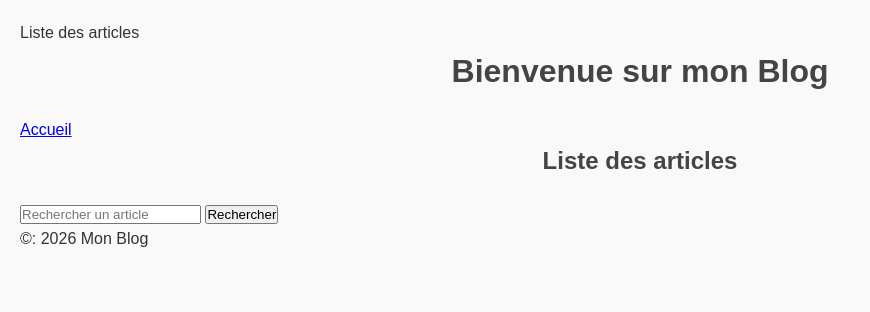
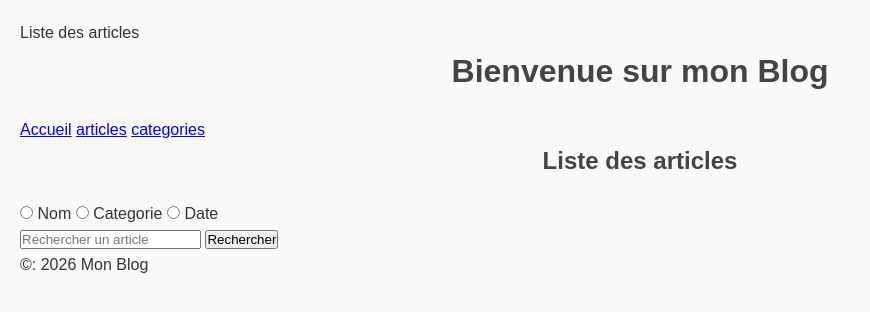
Before and after one commit to Fodba/tuto_django, a Django app: template monBlog/blog/templates/blog/liste_articles.html in a window 1280 px wide. Shown: the top 312 px of the page, without its empty margins (0-870 px from the left). Run offline with Django 5.2, Linux system fonts and the light colour scheme; the template is opened without the code that fills it, so the values that code supplies are empty.

Commit message:
partie 6: reste filtre par date

```diff
--- a/monBlog/blog/admin.py
+++ b/monBlog/blog/admin.py
@@ -1,5 +1,6 @@
 from django.contrib import admin
-from .models import Article
+from .models import Article, Categorie
 
 # Register your models here.
 admin.site.register(Article)
+admin.site.register(Categorie)
--- a/monBlog/blog/templates/blog/liste_articles.html
+++ b/monBlog/blog/templates/blog/liste_articles.html
@@ -5,13 +5,23 @@
 {% block content %}
     <h2>Liste des articles</h2>
     <form method="get" action="">
+        <div>
+            <input type="radio" name="champ" id="nom" value="nom" />
+            <label for="nom">Nom</label>
+            <input type="radio" name="champ" id="categorie" value="categorie" />
+            <label for="categorie">Categorie</label>
+            <input type="radio" name="champ" id="date" value="date" />
+            <label for="date">Date</label>
+        </div>
+
+
         <input type="text" name="q" placeholder="Rechercher un article">
         <button type="submit">Rechercher</button>
     </form>
     <ul>
         {% for article in articles %}
             <li>
-                <p><strong>{{ article.titre }}</strong> - {{ article.date_publication|date:"d/M/Y - H:i" }}</p>
+                <p><strong>{{ article.titre }} ({{ article.categorie}})</strong> - {{ article.date_publication|date:"d/M/Y - H:i" }}</p>
                 <p>{{ article.contenu }}</p>
             </li>
         {% endfor %}
--- a/monBlog/blog/urls.py
+++ b/monBlog/blog/urls.py
@@ -1,9 +1,11 @@
 from django.urls import path
 from . import views
-from .views import ListeArticlesView, CreerArticleView
+from .views import ListeArticlesView, CreerArticleView, ListeCategorieView, CreerCategorieView
 
 urlpatterns = [
     # path('',views.liste_articles,name="liste_articles"),
-    path('', ListeArticlesView.as_view(), name='liste_articles'),
-    path('nouveau/',CreerArticleView.as_view(), name="creer_article")
+    path('articles', ListeArticlesView.as_view(), name='liste_articles'),
+    path('articles/nouveau/',CreerArticleView.as_view(), name="creer_article"),
+    path('categories', ListeCategorieView.as_view(), name='liste_categories'),
+    path('categories/nouveau/',CreerCategorieView.as_view(), name="creer_categorie"),
 ]
--- a/monBlog/templates/base.html
+++ b/monBlog/templates/base.html
@@ -11,7 +11,9 @@
     <header>
         <h1>Bienvenue sur mon Blog</h1>
         <nav>
-            <a href="/">Accueil</a>
+            <a href="/blog">Accueil</a>
+            <a href="/blog/articles">articles</a>
+            <a href="/blog/categories">categories</a>
         </nav>
     </header>
     <main>
--- /dev/null
+++ b/requirements.txt
@@ -0,0 +1,3 @@
+asgiref==3.13.0
+Django==6.1.3
+sqlparse==0.6.1
```
Also changed, not shown: monBlog/blog/forms.py (+7 -2 lines), monBlog/blog/models.py (+8 -0 lines), monBlog/blog/templates/blog/creer_categorie.html (added, +12 -0 lines), monBlog/blog/templates/blog/liste_categories.html (added, +15 -0 lines), monBlog/blog/views.py (+32 -2 lines), monBlog/blog/migrations/0002_categorie_article_categorie.py (added), monBlog/blog/migrations/0003_rename_label_categorie_nom_alter_article_categorie.py (added).
